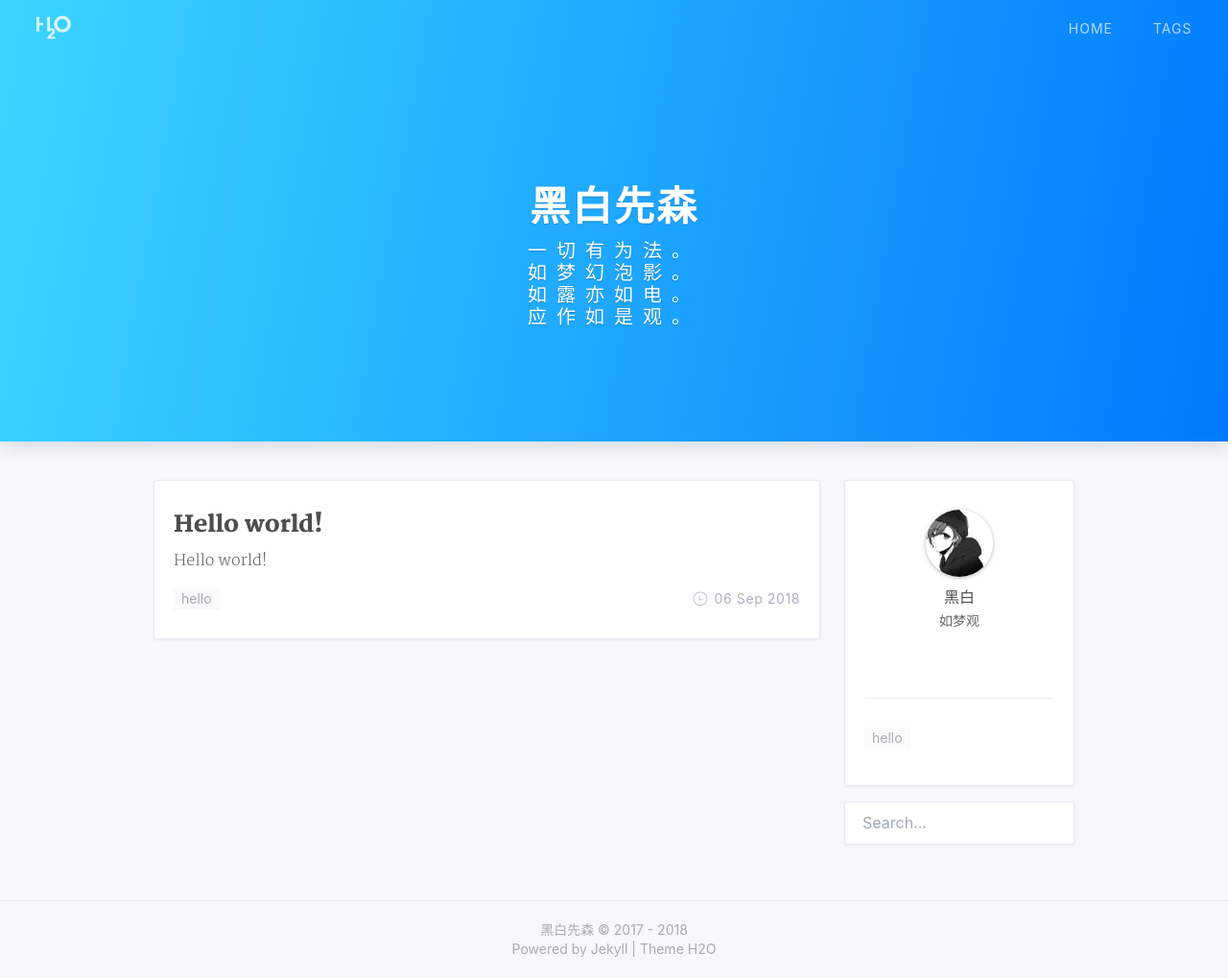
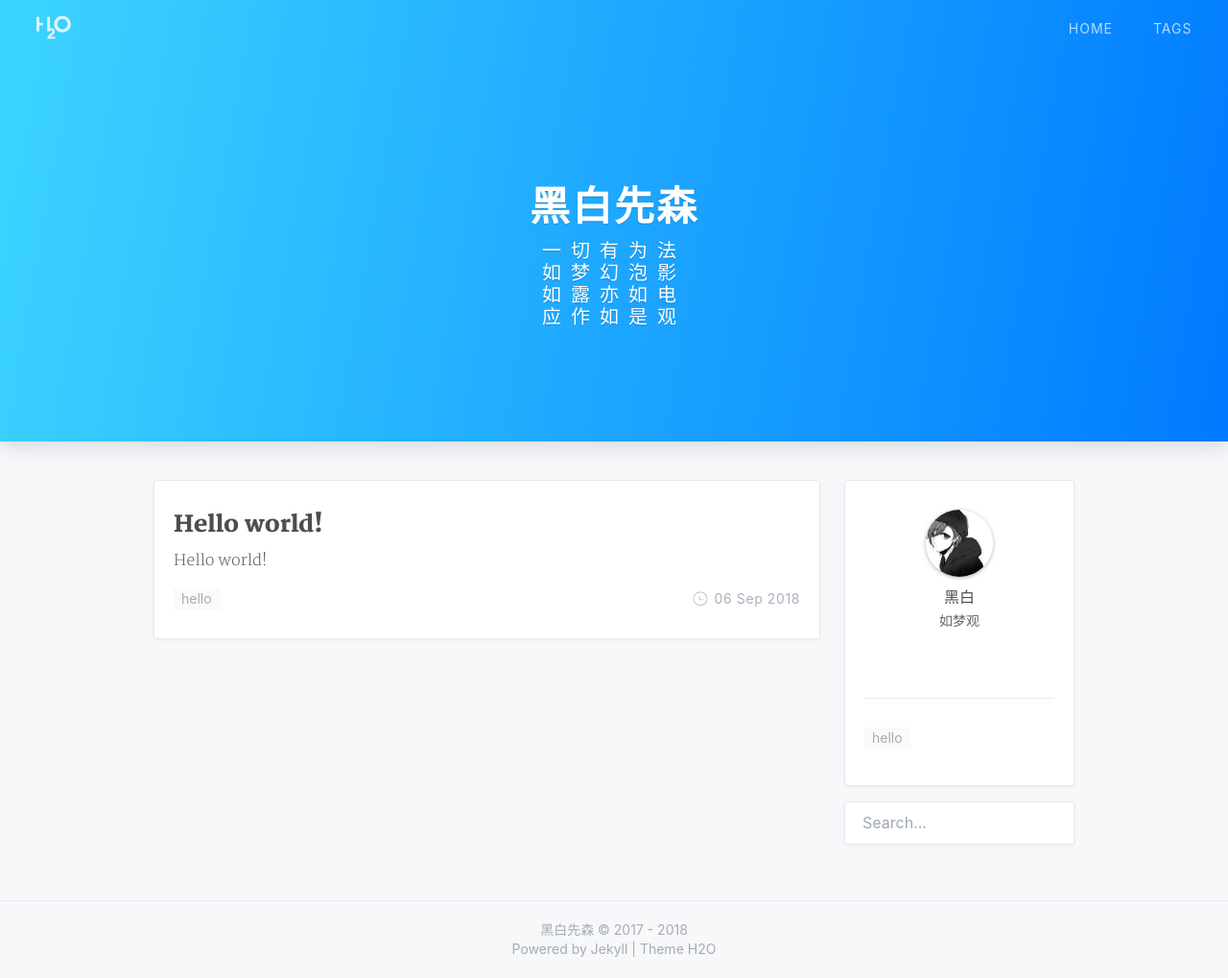
Before and after one commit to cubyee/cubyee.github.io, a Jekyll site: the page built from index.html, in a window 1280 px wide and 1019 px high. Shown: the whole window at 96% size. Built offline with Jekyll 4.4.1, drawn with Linux system fonts in a browser that asks for light colours; nearby versions of some CDN libraries; the list of posts is cut into pages by our own code; a style sheet for code colours, icons or effects is not loaded.

Commit message:
change bio

```diff
--- a/index.html
+++ b/index.html
@@ -1,7 +1,7 @@
 ---
 layout: default
 home-title: 黑白先森
-description: 一切有为法。<br>如梦幻泡影。<br>如露亦如电。<br>应作如是观。
+description: 一切有为法<br>如梦幻泡影<br>如露亦如电<br>应作如是观
 ---
 
 {% include header.html %}
```
Also changed, not shown: 2 other files.
